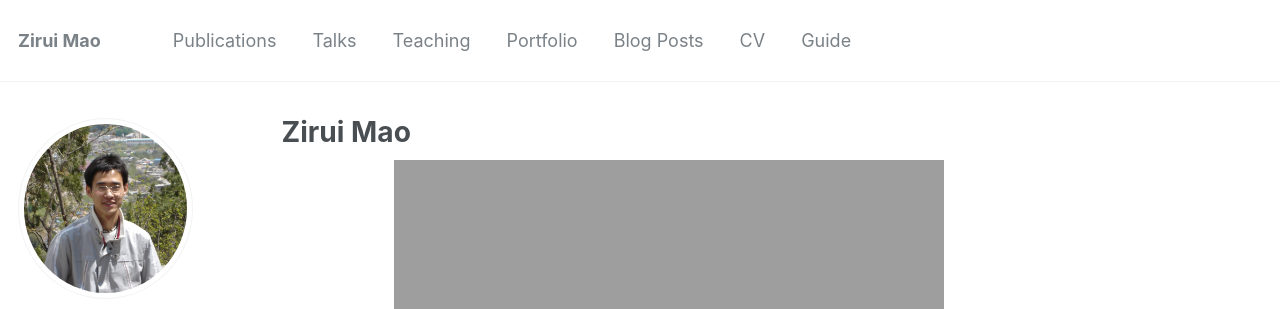
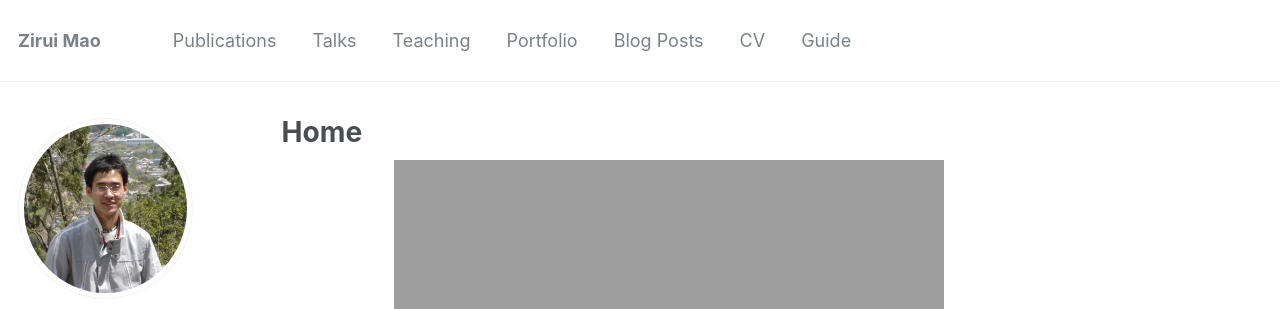
Before and after one commit to maozirui0827/maozirui.github.io, a Jekyll site: the page built from _pages/about.md, in a window 1280 px wide and 900 px high. Shown: the top 309 px of the window. Built offline with Jekyll 4.4.1, drawn with Linux system fonts in a browser that asks for light colours; some web fonts are replaced.

Commit message:
Update about.md

```diff
--- a/_pages/about.md
+++ b/_pages/about.md
@@ -1,6 +1,6 @@
 ---
 permalink: /
-title: "Zirui Mao"
+title: "Home"
 excerpt: "About me"
 author_profile: true
 redirect_from:
```
